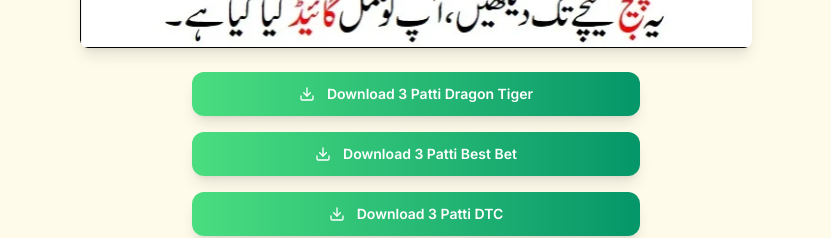
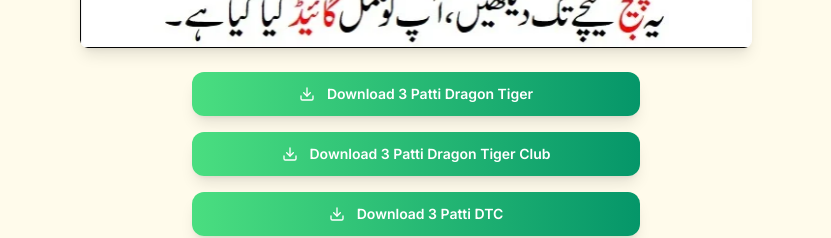
Before and after one commit to zoyakhanmalik0/DT-club-game, a React (Vite) app: page / in a window 1280 px wide. Shown: the part 820-1058 px from the top of the page, without its empty margins (224-1055 px from the left). Built offline with nearby package versions, Linux system fonts and the light colour scheme.

Commit message:
Update HeroSection.tsx

```diff
--- a/src/components/HeroSection.tsx
+++ b/src/components/HeroSection.tsx
@@ -11,7 +11,7 @@ const DownloadPage: React.FC = () => {
   // ✅ Safe, generic, policy-compliant game links
   const buttons: DownloadButton[] = [
     { label: 'Download 3 Patti Dragon Tiger', href: 'https://3pattirs.net/?from_gameid=5129078&channelCode=5128469' },
-    { label: 'Download 3 Patti Best Bet', href: 'https://3pattirs.net/?from_gameid=5712912&channelCode=5129078' },
+    { label: 'Download 3 Patti Dragon Tiger Club', href: 'https://3pattirs.net/?from_gameid=5712912&channelCode=5129078' },
     { label: 'Download 3 Patti DTC', href: 'https://3pattirs.net/?from_gameid=5129601&channelCode=5129078' },
     { label: 'Download 3 Patti RS', href: 'https://3pattirs.net/?from_gameid=5712912&channelCode=5129078' },
     { label: 'Download New 3 Patti Game', href: 'https://3pattirs.net/?from_gameid=5129601&channelCode=5129078' },
```
